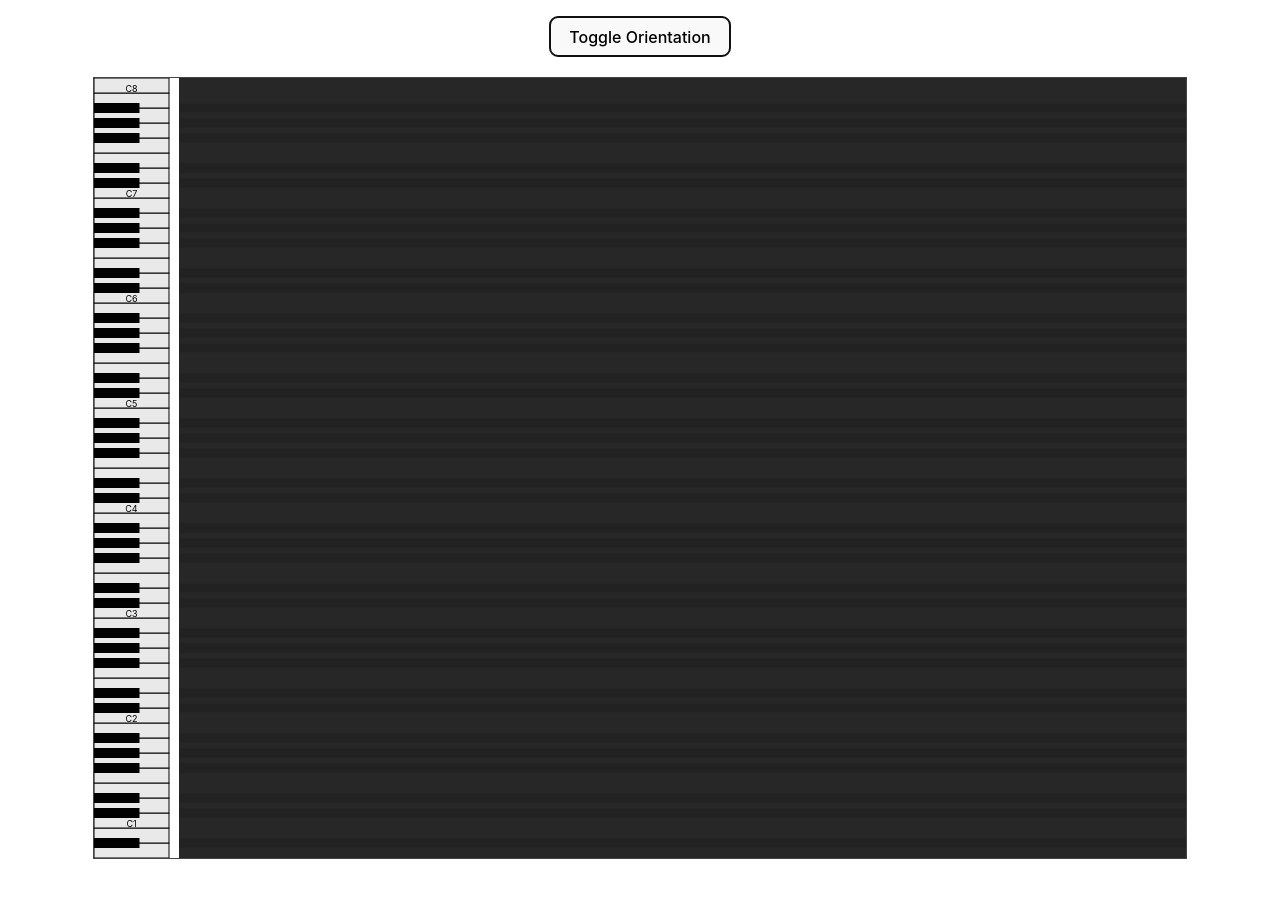
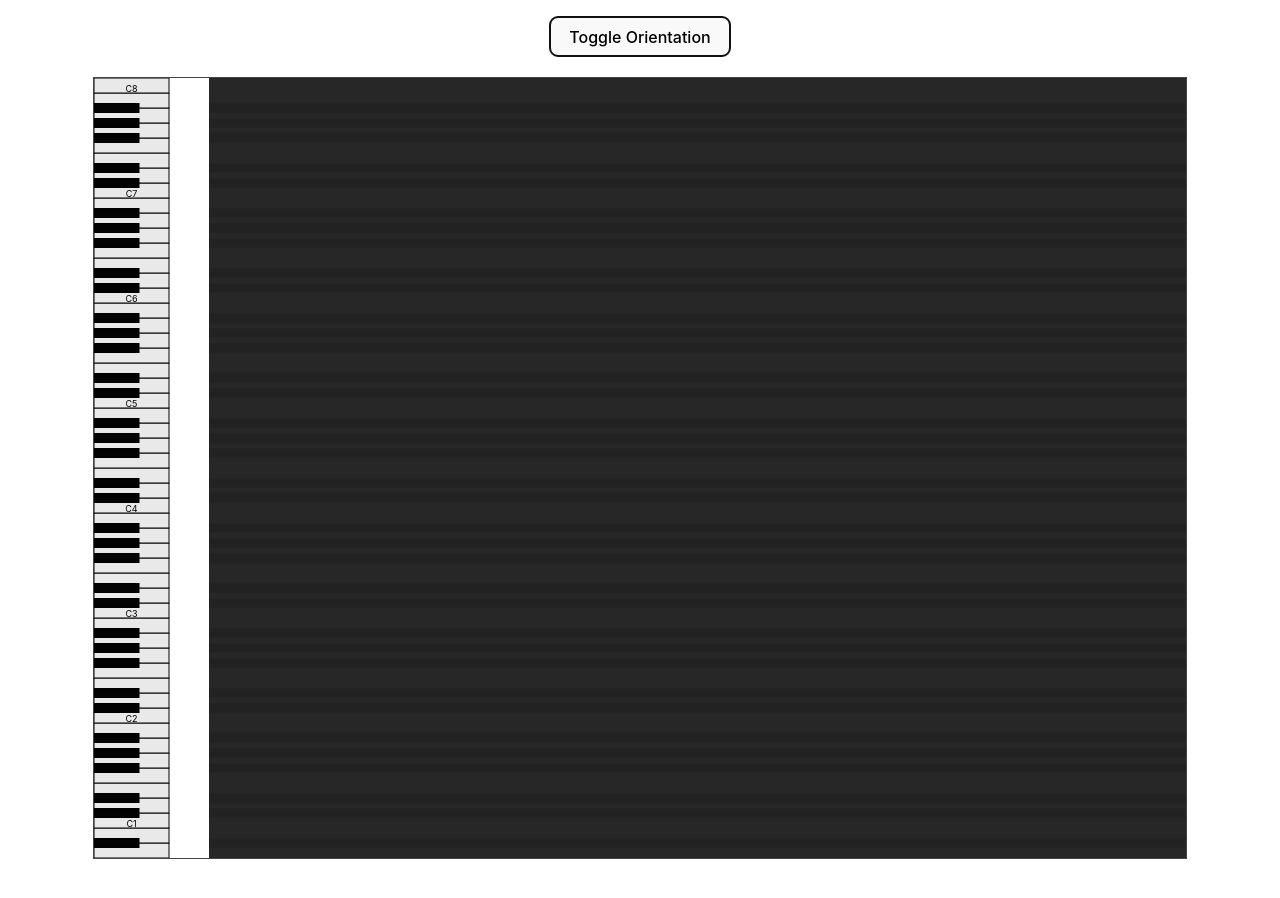
Before and after one commit to mertovun/playbook, a React (Vite) app: page / in a window 1280 px wide. Both pictures are taken after a click on the button "Toggle Orientation". Shown: the top 898 px of the page. Built offline with nearby package versions, Linux system fonts and the light colour scheme.

Commit message:
refactor

```diff
--- a/package.json
+++ b/package.json
@@ -12,7 +12,8 @@
   "dependencies": {
     "@react-midi/hooks": "^2.0.1",
     "react": "^18.3.1",
-    "react-dom": "^18.3.1"
+    "react-dom": "^18.3.1",
+    "zustand": "^4.5.4"
   },
   "devDependencies": {
     "@types/react": "^18.3.3",
--- a/src/App.tsx
+++ b/src/App.tsx
@@ -1,12 +1,12 @@
 import './App.css';
-import { KeyboardPanel } from './components/PianoRoll/KeyboardPanel';
+import { PianoRoll } from './components/PianoRoll/PianoRoll';
 
 
 function App() {
 
   return (
     <>
-      <KeyboardPanel/>
+      <PianoRoll/>
     </>
   );
 }
--- a/src/components/PianoRoll/KeyboardPanel.tsx
+++ /dev/null
@@ -1,47 +0,0 @@
-import { ENote, EOctave, EOrientation, KeyboardRange } from './interface';
-import { Keyboard } from './Keyboard/Keyboard';
-import { useKeyboardPanelLayout } from './useKeyboardPanelLayout';
-import './KeyboardPanel.css';
-import { Timeline } from './Timeline/Timeline';
-
-export const KeyboardPanel = () => {
-
-  const keyboardRange: KeyboardRange = [[ENote.A, EOctave._0], [ENote.C, EOctave._8]];
-
-  const {
-    orientation,
-    keyboardWidth,
-    timelineLength,
-    setOrientation,
-    mapRangeToKeyboardNotes,
-    mapRangeToTimelineNotes,
-    mapRangeToKeyboardOctaves } = useKeyboardPanelLayout(keyboardRange);
-
-  const toggleOrientation = () => {
-    setOrientation(orientation === EOrientation.HORIZONTAL ? EOrientation.VERTICAL : EOrientation.HORIZONTAL);
-  };
-
-  const height = `${orientation === EOrientation.HORIZONTAL ? timelineLength : keyboardWidth}`
-  const width = `${orientation === EOrientation.HORIZONTAL ? keyboardWidth : timelineLength}`
-
-  return (
-    <>
-      <button onClick={toggleOrientation}>
-        Toggle Orientation
-      </button>
-      <svg className={`keyboard-svg ${orientation}`} width={width} height={height}>
-        <Keyboard
-          mapRangeToKeyboardOctaves={mapRangeToKeyboardOctaves}
-          mapRangeToKeyboardNotes={mapRangeToKeyboardNotes}
-        />
-        <Timeline
-          mapRangeToTimelineOctaves={mapRangeToKeyboardOctaves}
-          mapRangeToTimelineNotes={mapRangeToTimelineNotes}
-        />
-      </svg>
-
-    </>
-  );
-};
-
-export default KeyboardPanel;
--- a/src/components/PianoRoll/KeyboardPanel.css
+++ b/src/components/PianoRoll/PianoRoll.css
@@ -1,4 +1,4 @@
-.keyboard-svg {
+.pianoroll-svg {
   border: 1px solid #444;
   margin: 20px;
   overflow: auto;
--- /dev/null
+++ b/src/components/PianoRoll/PianoRoll.tsx
@@ -0,0 +1,59 @@
+import { ENote, EOctave, EOrientation, KeyboardRange } from './interface';
+import { Keyboard } from './Keyboard/Keyboard';
+import { usePianoRollLayout } from './usePianoRollLayout';
+import './PianoRoll.css';
+import { Timeline } from './Timeline/Timeline';
+
+export const PianoRoll = () => {
+  const keyboardRange: KeyboardRange = [[ENote.A, EOctave._0], [ENote.C, EOctave._8]];
+
+  const {
+    orientation,
+    pianoRollWidth,
+    pianoRollLength,
+    timelineLength,
+    timelineX,
+    timelineY,
+    setOrientation,
+    mapRangeToKeyboardNotes,
+    mapRangeToTimelineNotes,
+    mapRangeToKeyboardOctaves } = usePianoRollLayout(keyboardRange);
+
+  const toggleOrientation = () => {
+    setOrientation(orientation === EOrientation.HORIZONTAL ? EOrientation.VERTICAL : EOrientation.HORIZONTAL);
+  };
+
+  const height = `${orientation === EOrientation.HORIZONTAL ? pianoRollLength : pianoRollWidth}`
+  const width = `${orientation === EOrientation.HORIZONTAL ? pianoRollWidth : pianoRollLength}`
+
+  const timelineHeight = `${orientation === EOrientation.HORIZONTAL ? timelineLength : pianoRollWidth}`
+  const timelineWidth = `${orientation === EOrientation.HORIZONTAL ? pianoRollWidth : timelineLength}`
+
+  // const { isPlaying, currentTime, setCurrentTime } = useStore();
+  // const pianoRollRef = useRef<SVGSVGElement>(null);
+
+  return (
+    <>
+      <button onClick={toggleOrientation}>
+        Toggle Orientation
+      </button>
+      <svg className={`pianoroll-svg ${orientation}`} width={width} height={height}>
+        <svg>
+        <Keyboard
+          mapRangeToKeyboardOctaves={mapRangeToKeyboardOctaves}
+          mapRangeToKeyboardNotes={mapRangeToKeyboardNotes}
+        />
+        </svg>
+        <svg x={timelineX} y={timelineY} width={timelineWidth} height={timelineHeight}>
+        <Timeline
+          mapRangeToTimelineOctaves={mapRangeToKeyboardOctaves}
+          mapRangeToTimelineNotes={mapRangeToTimelineNotes}
+        />
+        </svg>
+      </svg>
+
+    </>
+  );
+};
+
+export default PianoRoll;
--- a/src/components/PianoRoll/useKeyboardPanelLayout.ts
+++ b/src/components/PianoRoll/usePianoRollLayout.ts
@@ -30,35 +30,47 @@ const verticalLayout: LayoutConfig = {
 const whiteNotes = [ENote.C, ENote.D, ENote.E, ENote.F, ENote.G, ENote.A, ENote.B];
 // const blackNotes = [ENote.C_SHARP, ENote.D_SHARP, ENote.F_SHARP, ENote.G_SHARP, ENote.A_SHARP];
 
-interface KeyboardPanelLayoutState {
+interface PianoRollLayoutState {
   orientation: EOrientation;
   layoutConfig: LayoutConfig;
-  keyboardWidth: number;
+  pianoRollWidth: number;
+  pianoRollLength: number;
   timelineLength: number;
+  timelineX: number;
+  timelineY: number;
 }
 
-export const useKeyboardPanelLayout = (keyboardRange: [NoteWithOctave, NoteWithOctave]) => {
-  const [state, setState] = useState<KeyboardPanelLayoutState>({
+export const usePianoRollLayout = (keyboardRange: [NoteWithOctave, NoteWithOctave]) => {
+  const [state, setState] = useState<PianoRollLayoutState>({
     orientation: EOrientation.HORIZONTAL,
     layoutConfig: horizontalLayout,
-    keyboardWidth: 52 * horizontalLayout.whiteNoteWidth,
-    timelineLength: 52 * horizontalLayout.whiteNoteWidth /ASPECT_RATIO
+    pianoRollWidth: 52 * horizontalLayout.whiteNoteWidth,
+    pianoRollLength: 52 * horizontalLayout.whiteNoteWidth /ASPECT_RATIO,
+    timelineLength: 52 * horizontalLayout.whiteNoteWidth /ASPECT_RATIO - horizontalLayout.timelineOffset - horizontalLayout.whiteNoteHeight,
+    timelineX: 0,
+    timelineY: 0
   });
 
   const setOrientation = (orientation: EOrientation) => {
     const layoutConfig = orientation === EOrientation.HORIZONTAL ? horizontalLayout : verticalLayout;
-    const keyboardWidth = 52 * layoutConfig.whiteNoteWidth;
-    const timelineLength = orientation === EOrientation.HORIZONTAL ? keyboardWidth/ASPECT_RATIO : keyboardWidth*ASPECT_RATIO;
+    const pianoRollWidth = 52 * layoutConfig.whiteNoteWidth;
+    const pianoRollLength = orientation === EOrientation.HORIZONTAL ? pianoRollWidth/ASPECT_RATIO : pianoRollWidth*ASPECT_RATIO;
+    const timelineLength = pianoRollLength - layoutConfig.timelineOffset - layoutConfig.whiteNoteHeight;
+    const timelineX = orientation === EOrientation.HORIZONTAL ? 0 : whiteNoteHeight + timelineOffset;
+    const timelineY = orientation === EOrientation.HORIZONTAL ? 0 : 0;
 
     setState({
       orientation,
       layoutConfig,
-      keyboardWidth,
+      pianoRollWidth,
+      pianoRollLength,
       timelineLength,
+      timelineX,
+      timelineY,
     });
   };
 
-  const { orientation, layoutConfig, keyboardWidth, timelineLength } = state;
+  const { orientation, layoutConfig, pianoRollWidth, pianoRollLength, timelineLength } = state;
   const { whiteNoteWidth, blackNoteWidth, whiteNoteHeight, blackNoteHeight, timelineOffset } = layoutConfig;
 
   const mapRangeToKeyboardNotes = useCallback((range: [ENote, ENote], level: EOctave, xOffset: number) => {
@@ -69,7 +81,7 @@ export const useKeyboardPanelLayout = (keyboardRange: [NoteWithOctave, NoteWithO
     for (let note = range[0]; note <= range[1]; note++) {
       const isWhiteNote = whiteNotes.includes(note);
       const x = orientation === EOrientation.HORIZONTAL ? (isWhiteNote ? currentX : currentX - blackNoteWidth / 2) : 0;
-      const y = orientation === EOrientation.HORIZONTAL ? timelineLength - whiteNoteHeight : keyboardWidth - whiteNoteWidth - (isWhiteNote ? currentX : currentX - (whiteNoteWidth - blackNoteWidth / 2));
+      const y = orientation === EOrientation.HORIZONTAL ? pianoRollLength - whiteNoteHeight : pianoRollWidth - whiteNoteWidth - (isWhiteNote ? currentX : currentX - (whiteNoteWidth - blackNoteWidth / 2));
       const width = orientation === EOrientation.HORIZONTAL ? (isWhiteNote ? whiteNoteWidth : blackNoteWidth) : (isWhiteNote ? whiteNoteHeight : blackNoteHeight);
       const height = orientation === EOrientation.HORIZONTAL ? (isWhiteNote ? whiteNoteHeight : blackNoteHeight) : (isWhiteNote ? whiteNoteWidth : blackNoteWidth);
       const label = note === ENote.C ? noteToString([note, level], true).toUpperCase() : '';
@@ -103,10 +115,10 @@ export const useKeyboardPanelLayout = (keyboardRange: [NoteWithOctave, NoteWithO
 
     for (let note = range[0]; note <= range[1]; note++) {
       const isWhiteNote = whiteNotes.includes(note);
-      const x = orientation === EOrientation.HORIZONTAL ? (isWhiteNote ? currentX : currentX - blackNoteWidth / 2) : whiteNoteHeight + timelineOffset;
-      const y = orientation === EOrientation.HORIZONTAL ? 0 : keyboardWidth - whiteNoteWidth - (isWhiteNote ? currentX : currentX - (whiteNoteWidth - blackNoteWidth / 2));
-      const width = orientation === EOrientation.HORIZONTAL ? (isWhiteNote ? whiteNoteWidth : blackNoteWidth) : timelineLength;
-      const height = orientation === EOrientation.HORIZONTAL ? timelineLength - timelineOffset - whiteNoteHeight  : (isWhiteNote ? whiteNoteWidth : blackNoteWidth);
+      const x = orientation === EOrientation.HORIZONTAL ? (isWhiteNote ? currentX : currentX - blackNoteWidth / 2) : 0;
+      const y = orientation === EOrientation.HORIZONTAL ? 0 : pianoRollWidth - whiteNoteWidth - (isWhiteNote ? currentX : currentX - (whiteNoteWidth - blackNoteWidth / 2));
+      const width = orientation === EOrientation.HORIZONTAL ? (isWhiteNote ? whiteNoteWidth : blackNoteWidth) : pianoRollLength;
+      const height = orientation === EOrientation.HORIZONTAL ? timelineLength  : (isWhiteNote ? whiteNoteWidth : blackNoteWidth);
       const color = isWhiteNote ? colorScheme.timelineWhiteNote : colorScheme.timelineBlackNote;
 
       const noteProps = {
```
Also changed, not shown: 1 other file (tests, documents, lock files or other folders).
